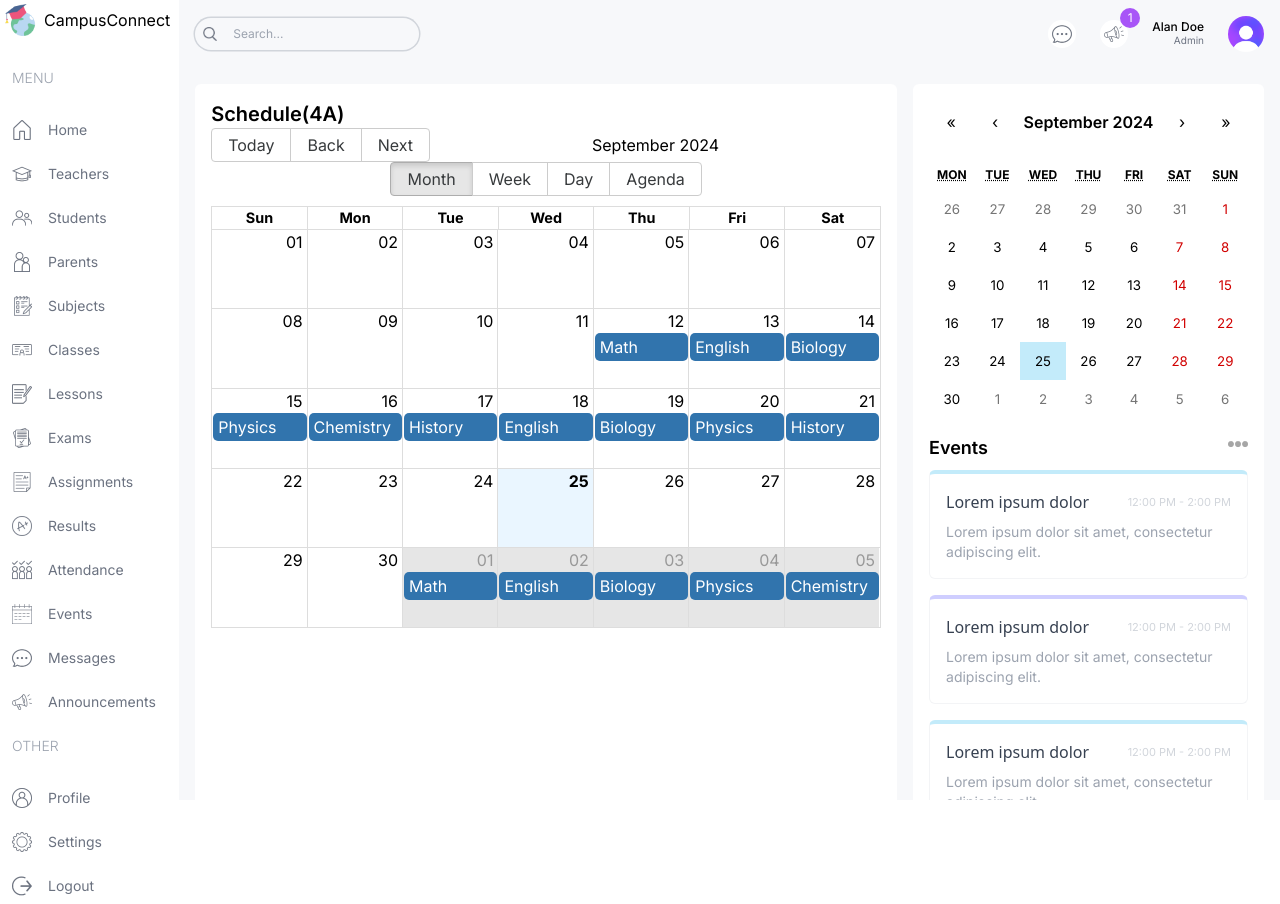
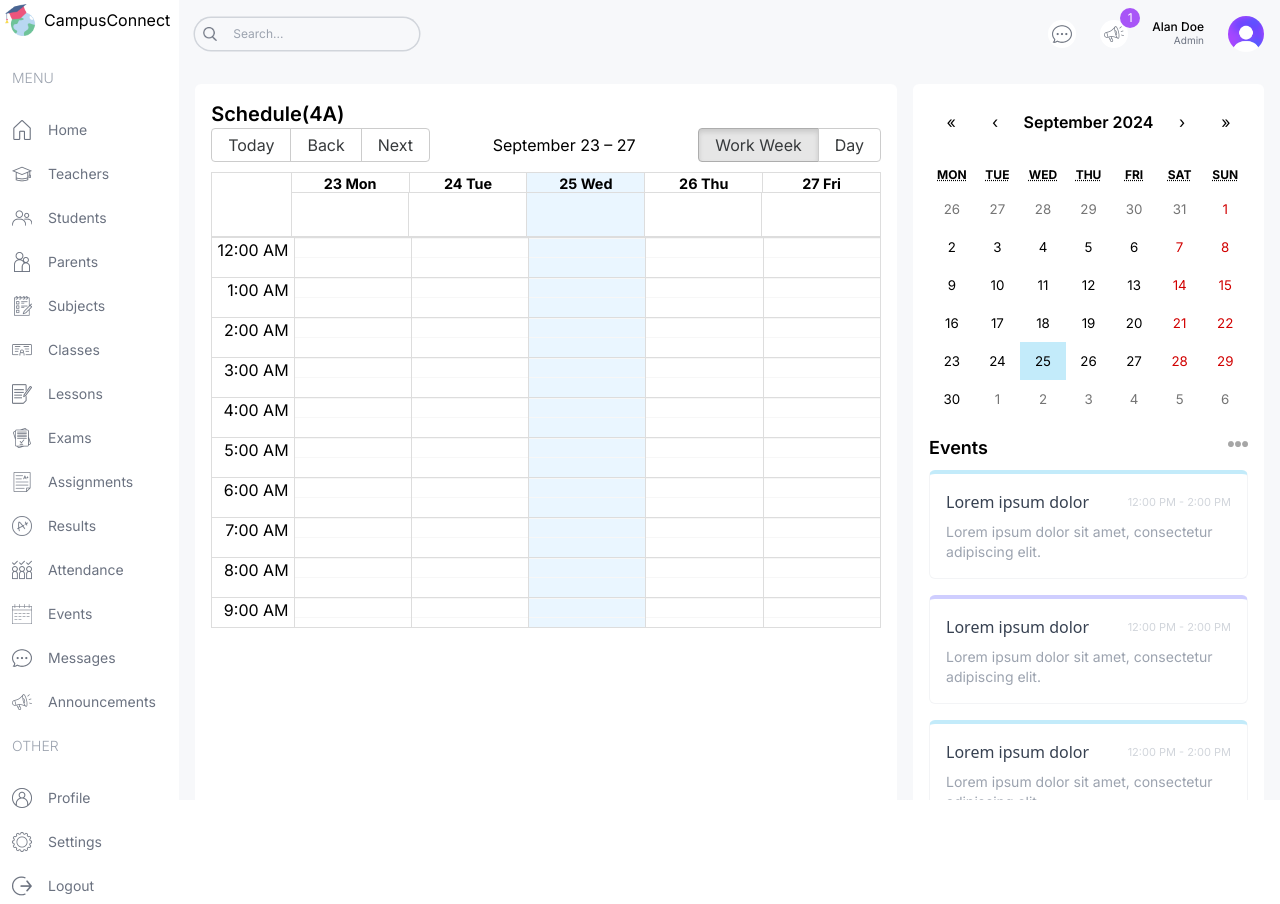
Before and after one commit to mehmetpektass/SchoolManagementProject, a Next.js app in the folder main/: page /student in a window 1280 px wide. Built offline with nearby package versions, Linux system fonts and the light colour scheme.

Commit message:
edited calendar's infos

```diff
--- a/main/src/components/BigCalendar.tsx
+++ b/main/src/components/BigCalendar.tsx
@@ -14,6 +14,8 @@ const BigCalendar = () => {
       events={calendarEvents}
       startAccessor="start"
       endAccessor="end"
+      views={['work_week','day']}
+      view={'work_week'}
       style={{ height: 500 }}
     />
   </div>
--- a/main/src/lib/data.ts
+++ b/main/src/lib/data.ts
@@ -927,14 +927,14 @@ export const calendarEvents = [
   {
     title: "English",
     allDay: false,
-    start: new Date(2024, 8, 13, 9, 0),
-    end: new Date(2024, 8, 13, 9, 45),
+    start: new Date(2024, 8, 12, 10, 0),
+    end: new Date(2024, 8, 12, 10, 45),
   },
   {
     title: "Biology",
     allDay: false,
-    start: new Date(2024, 8, 14, 10, 0),
-    end: new Date(2024, 8, 14, 10, 45),
+    start: new Date(2024, 8, 12, 14, 0),
+    end: new Date(2024, 8, 12, 14, 45),
   },
   {
     title: "Physics",
@@ -989,8 +989,8 @@ export const calendarEvents = [
   {
     title: "English",
     allDay: false,
-    start: new Date(2024, 9, 2, 9, 0),
-    end: new Date(2024, 9, 2, 9, 45),
+    start: new Date(2024, 9, 1, 11, 0),
+    end: new Date(2024, 9, 1, 11, 45),
   },
   {
     title: "Biology",
```
